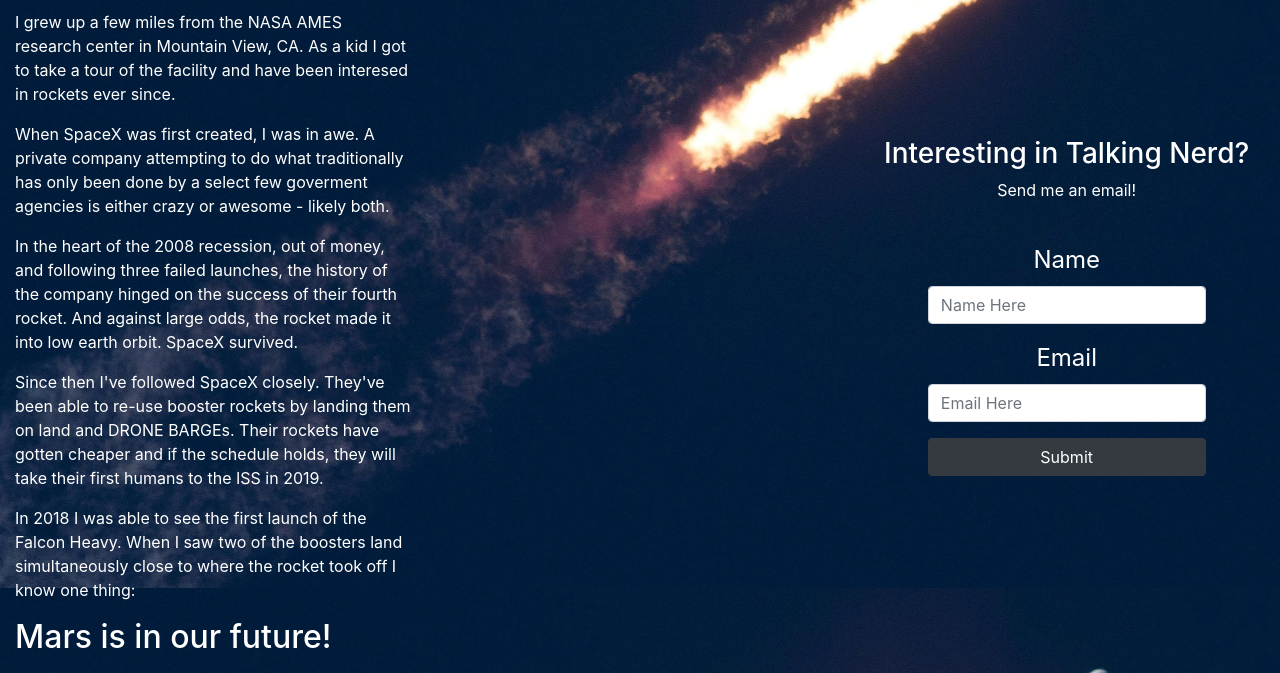
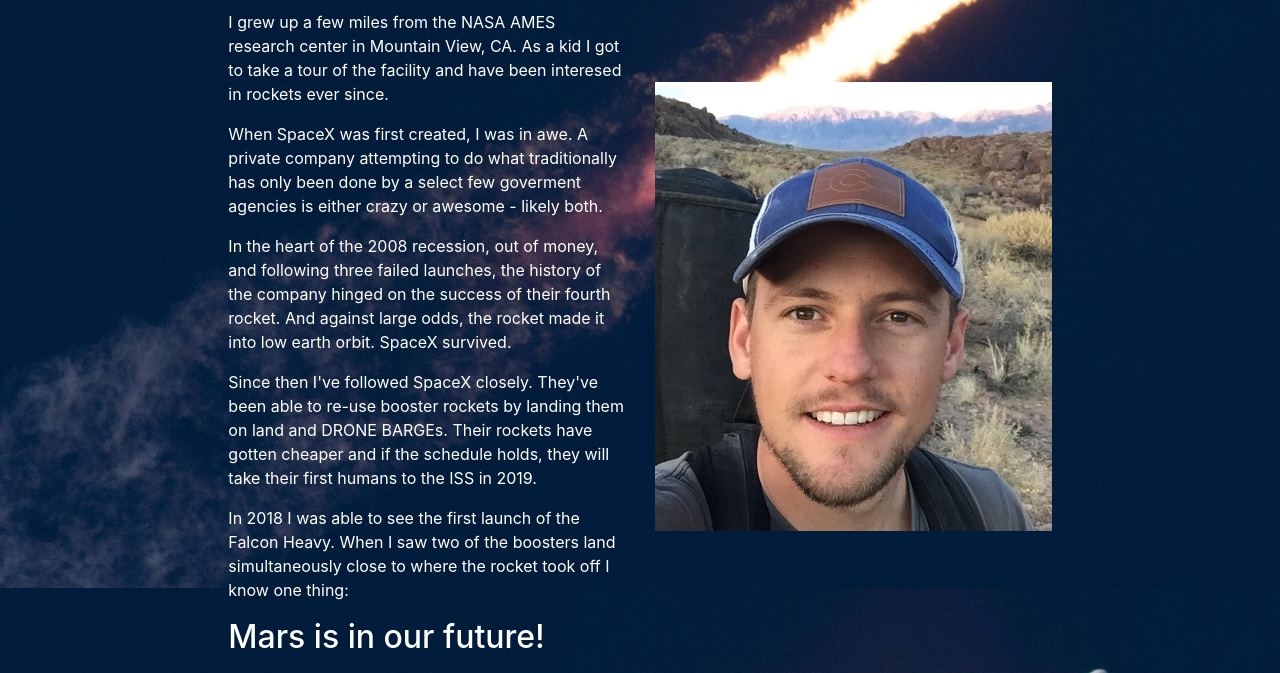
Before and after one commit to N-Will-Lee/spaceX-launch-viewer, a plain HTML site: page about.html in a window 1280 px wide. Shown: the part 212-885 px from the top of the page. Drawn offline with nearby package versions, Linux system fonts and the light colour scheme; no server answers.

Commit message:
removed form added headshot

```diff
--- a/about.html
+++ b/about.html
@@ -38,6 +38,8 @@
         </div>
         <br>
         <div class='row justify-content-between'>
+            <div class='col-sm-2 align-self-center'>
+            </div>
             <div class='col-sm-4'>
                 <h2 class='aboutTitle'>About Nick</h2>
                 <br>
@@ -48,13 +50,19 @@
                 <p>In 2018 I was able to see the first launch of the Falcon Heavy.  When I saw two of the boosters land simultaneously close to where the rocket took off I know one thing:</p>
                 <p><h2>Mars is in our future!</h2></p>
             </div>
-            <div class='col-sm-4 col align-self-center'>
+            <div class='col-sm-4 align-self-center'>
+                <img class='headshot' src='./casual-headshot.JPG'>
+            </div>
+            <div class='col-sm-2 align-self-center'>
+            </div>
+            <!-- <div class='col-sm-4 col align-self-center'>
                 <h3 class='aboutTitle'>Interesting in Talking Nerd?</h3>
                 <p class='aboutTitle'>Send me an email!</p>
-                <br>
-                <form id='nerdForm' class='justify-content-center' >
+                <br> -->
+
+                <!-- <form id='nerdForm' class='justify-content-center' >
                     <div class="form-group">
-                        <label for="formGroupExampleInput">Name</label>
+                        <label for="formGroupExampleInput">Name </label>
                         <input id='nerdName' type="text" class="form-control" id="formName" placeholder="Name Here" required>
                     </div>
                     <div class="form-group">
@@ -62,8 +70,9 @@
                         <input id='nerdEmail' type="email" class="form-control" id="formEmail" placeholder="Email Here" required>
                     </div>
                     <button type="submit" class="btn btn-dark">Submit</button>
-                </form>
-            </div>
+                </form> -->
+
+            <!-- </div> -->
         </div>
     </div>
 
--- a/main.css
+++ b/main.css
@@ -30,3 +30,6 @@ nav {
     padding-top: 16px;
     padding-right: 19px;
 }
+.headshot {
+    width: 100%;
+}
```
Also changed, not shown: casual-headshot.JPG (added), rocketThumb.png (added), rocketThumbnail.png (added).
